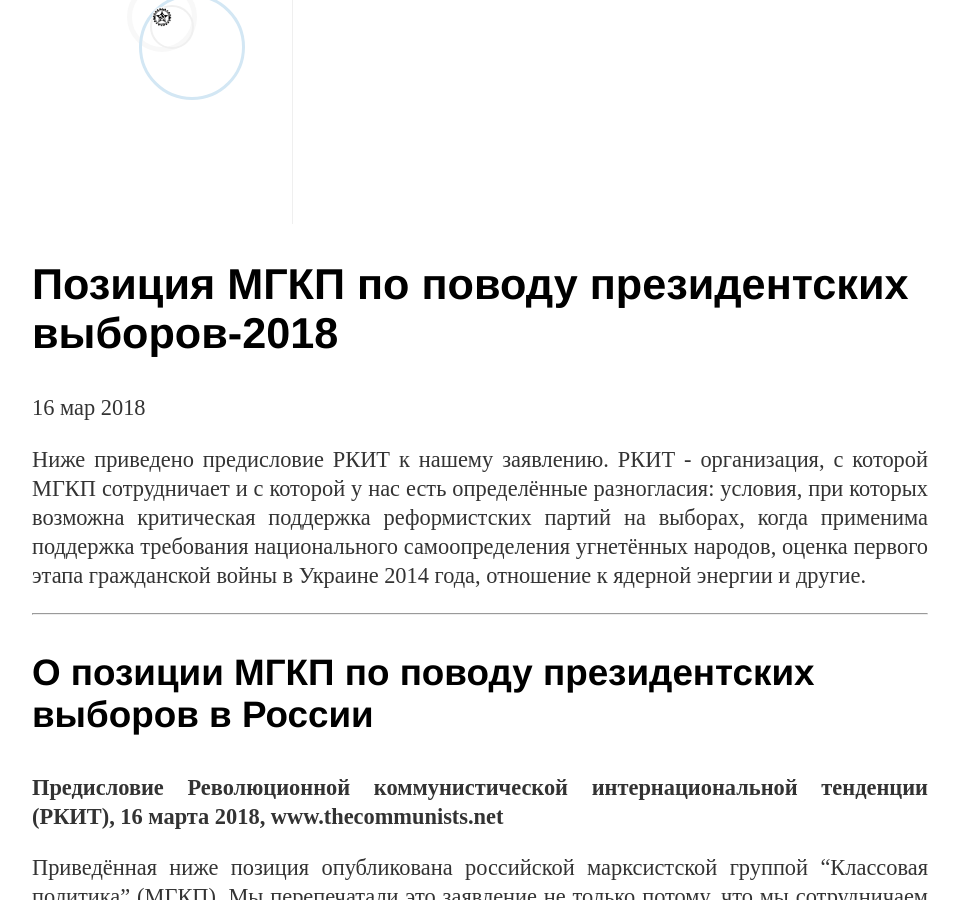
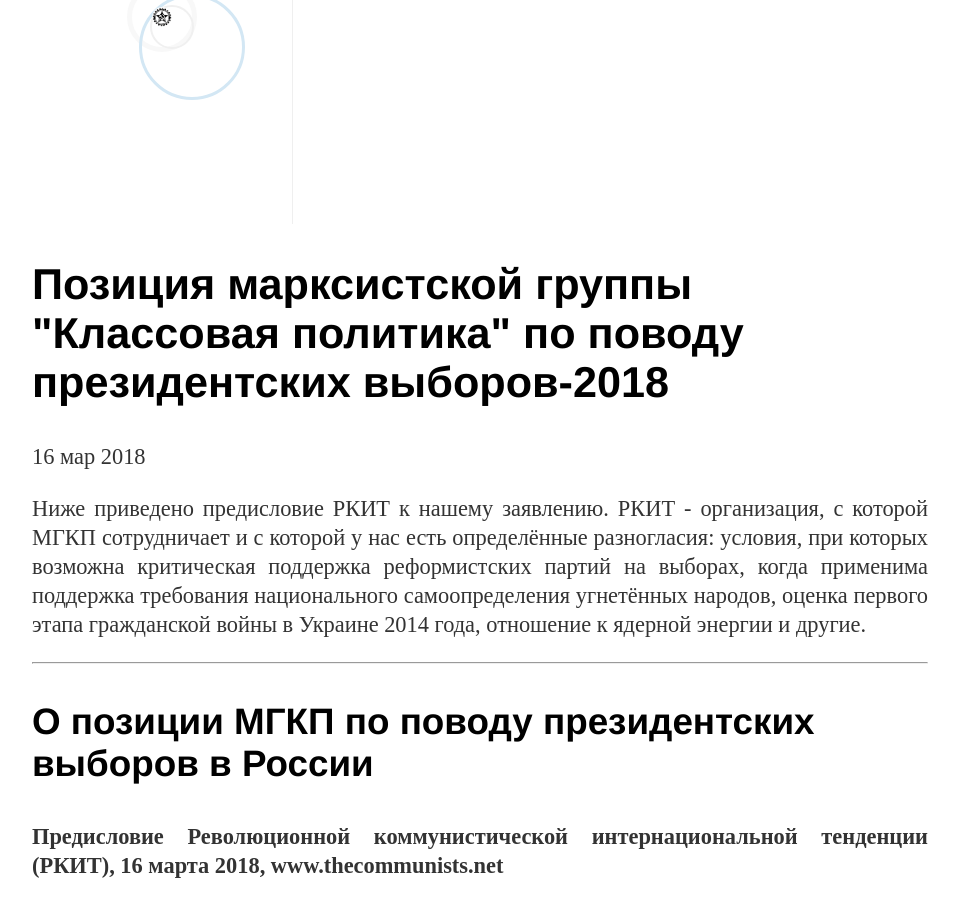
Before and after one commit to mgkp/mgkp.github.io, a Jekyll site: the page built from blog/_posts/2018-03-16-elections.md, in a window 1280 px wide and 900 px high, scrolled down 329 px. Shown: the whole window, without its empty margins (160-1119 px from the left). Built offline with Jekyll 4.4.1, drawn with Linux system fonts in a browser that asks for light colours.

Commit message:
title changed

```diff
--- a/blog/_posts/2018-03-16-elections.md
+++ b/blog/_posts/2018-03-16-elections.md
@@ -2,7 +2,7 @@
 layout: post
 category: blog
 tags: [заявление, "президентские выборы", ММТ, МЦТ, центризм, оппортунизм, РКРП-КПСС, ОКП, РРП]
-title: 'Позиция МГКП по поводу президентских выборов-2018'
+title: 'Позиция марксистской группы "Классовая политика" по поводу президентских выборов-2018'
 author: МГКП
 ---
 
```
